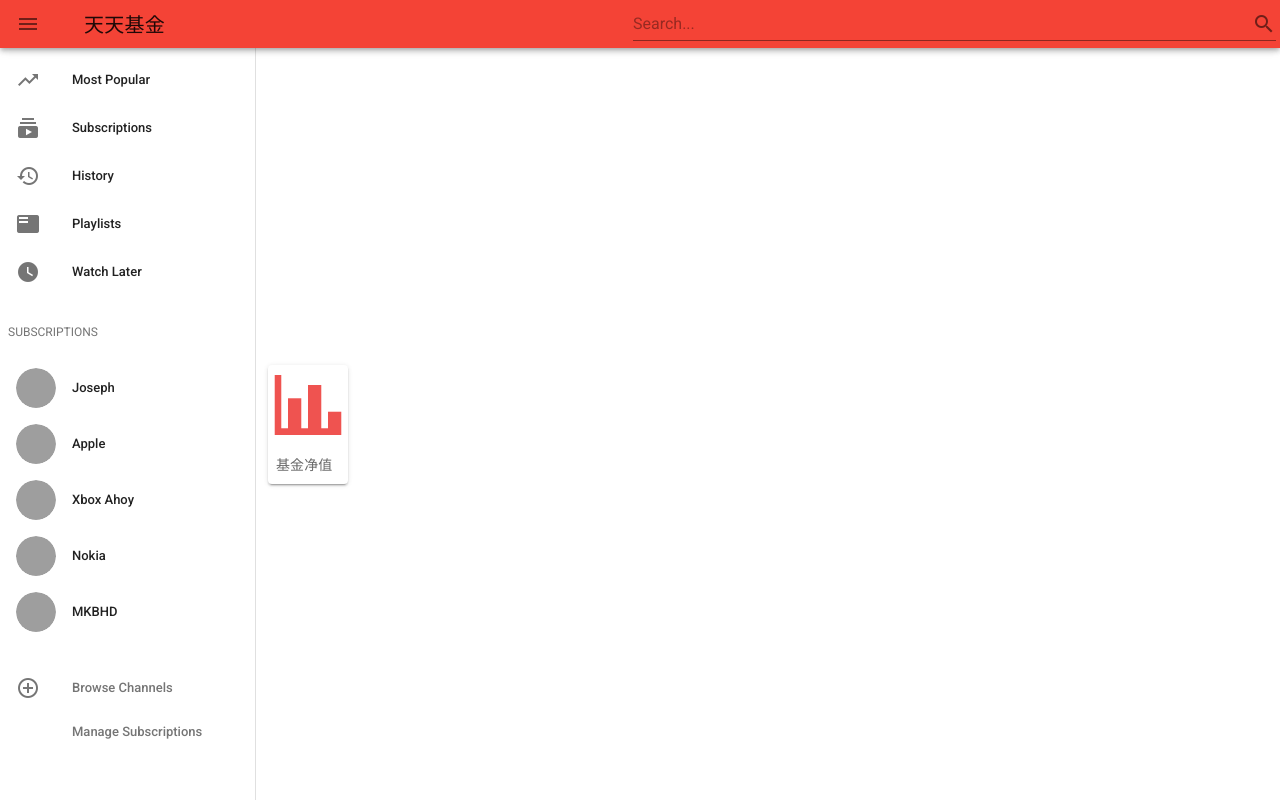
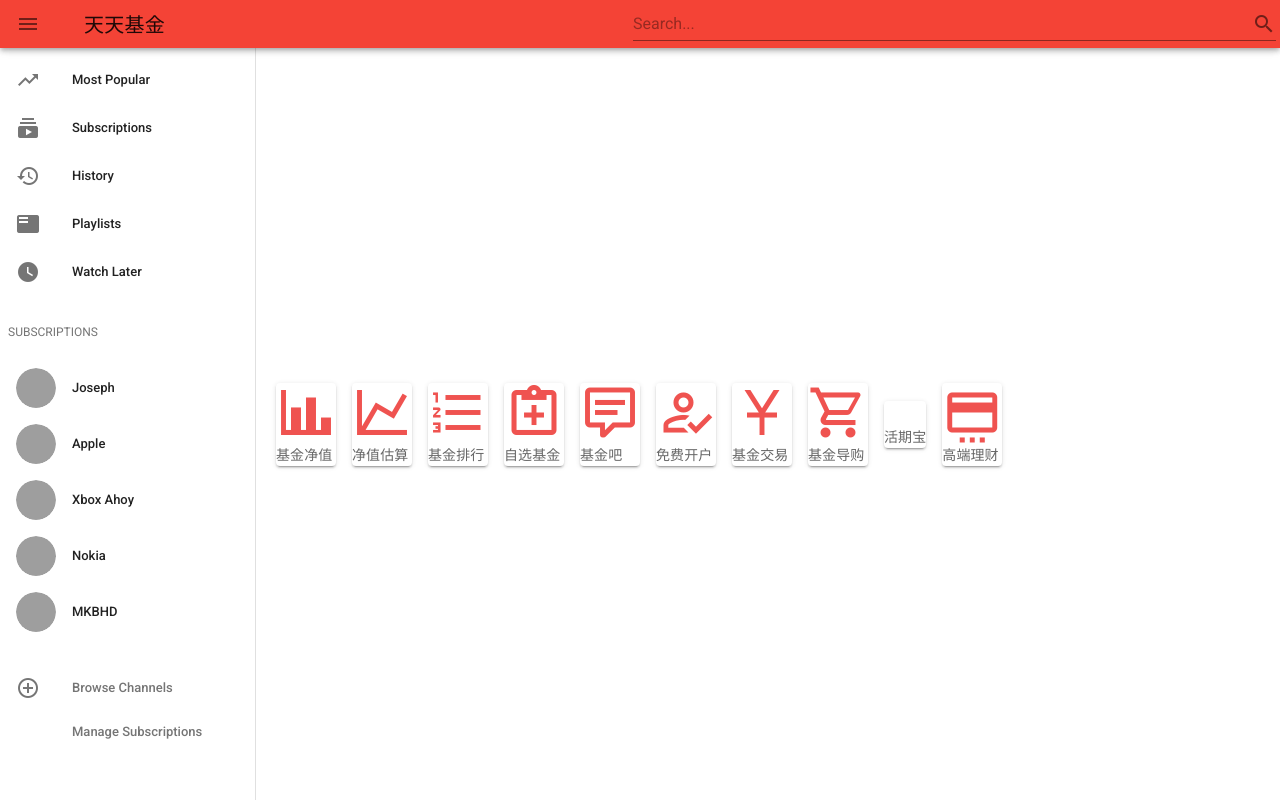
Before and after one commit to leiyoujia/Found-Fund, a Vue app: page / in a window 1280 px wide. Built offline with nearby package versions, Linux system fonts and the light colour scheme; grey boxes are pictures that could not be loaded.

Commit message:
增加 Tab，调整样式

```diff
--- a/src/App.vue
+++ b/src/App.vue
@@ -9,18 +9,39 @@
     },
     data: () => ({
         drawer: null,
-        tabList: {
-            price: "chart-bar",
-            estimation: "chart-line",
-            ranking: "format-list-numbered",
-            optional: "clipboard-plus-outline",
-            fundBar: "comment-multiple-outline",
-            account: "account-check-outline",
-            trade: "currency-usd-circle-outline",
-            buy: "cart-plus",
-            current: "home-currency-usd",
-            vip: "credit-card-settings-outline",
-        },
+        tabList: [
+            {
+                label: "price",
+                icon: "chart-bar",
+            }, {
+                label: "estimation",
+                icon: "chart-line",
+            }, {
+                label: "ranking",
+                icon: "format-list-numbered",
+            }, {
+                label: "optional",
+                icon: "clipboard-plus-outline",
+            }, {
+                label: "fundBar",
+                icon: "comment-text-outline",
+            }, {
+                label: "account",
+                icon: "account-check-outline",
+            }, {
+                label: "trade",
+                icon: "currency-cny",
+            }, {
+                label: "buy",
+                icon: "cart-outline",
+            }, {
+                label: "current",
+                icon: "home-currency-usd",
+            }, {
+                label: "vip",
+                icon: "credit-card-settings-outline",
+            },
+        ],
     }),
     created() {
         this.$vuetify.theme.light = true;
@@ -71,10 +92,15 @@
 
         <v-content>
             <v-container class="fill-height">
-                <nav-tab
-                    icon="chart-bar"
-                    text="labels.price"
-                />
+                <div
+                    v-for="item in tabList"
+                    :key="item.label"
+                >
+                    <nav-tab
+                        :icon="item.icon"
+                        :text="item.label"
+                    />
+                </div>
             <!--                <v-row-->
             <!--                    justify="center"-->
             <!--                    align="center"-->
--- a/src/assets/langs/zh.js
+++ b/src/assets/langs/zh.js
@@ -2,5 +2,14 @@
     title: "天天基金",
     labels: {
         price: "基金净值",
+        estimation: "净值估算",
+        ranking: "基金排行",
+        optional: "自选基金",
+        fundBar: "基金吧",
+        account: "免费开户",
+        trade: "基金交易",
+        buy: "基金导购",
+        current: "活期宝",
+        vip: "高端理财",
     },
 };
--- a/src/components/Tab.vue
+++ b/src/components/Tab.vue
@@ -10,21 +10,21 @@
             return `mdi-${this.icon}`;
         },
         displayText() {
-            return this.$t(this.text);
+            return this.$t(`labels.${this.text}`);
         },
     },
 };
 </script>
 
 <template>
-    <v-card hover>
+    <v-card class="ma-2" hover>
         <v-icon
             color="red lighten-1"
-            size="80"
+            size="60"
         >
             {{ iconName }}
         </v-icon>
-        <v-card-text class="pa-2">
+        <v-card-text class="pa-0">
             <span class="font-face">
                 {{ displayText }}
             </span>
```
